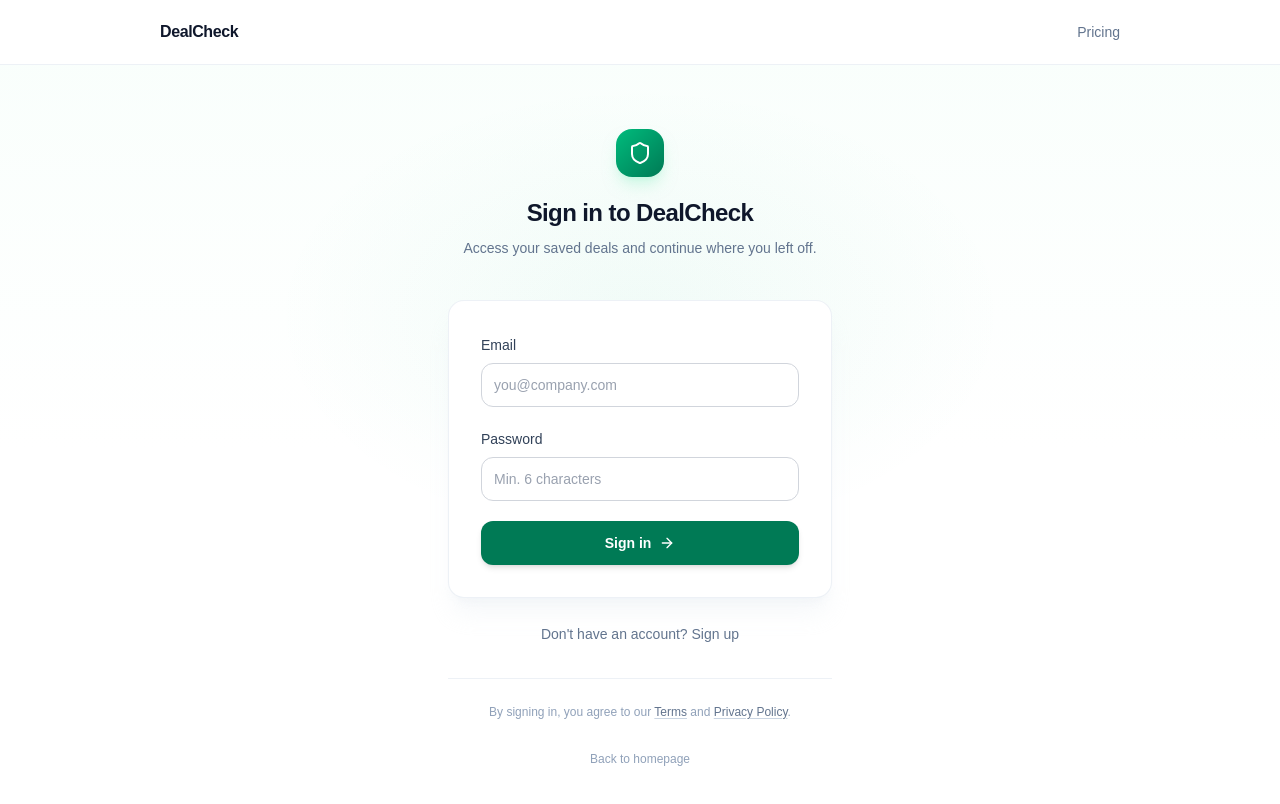
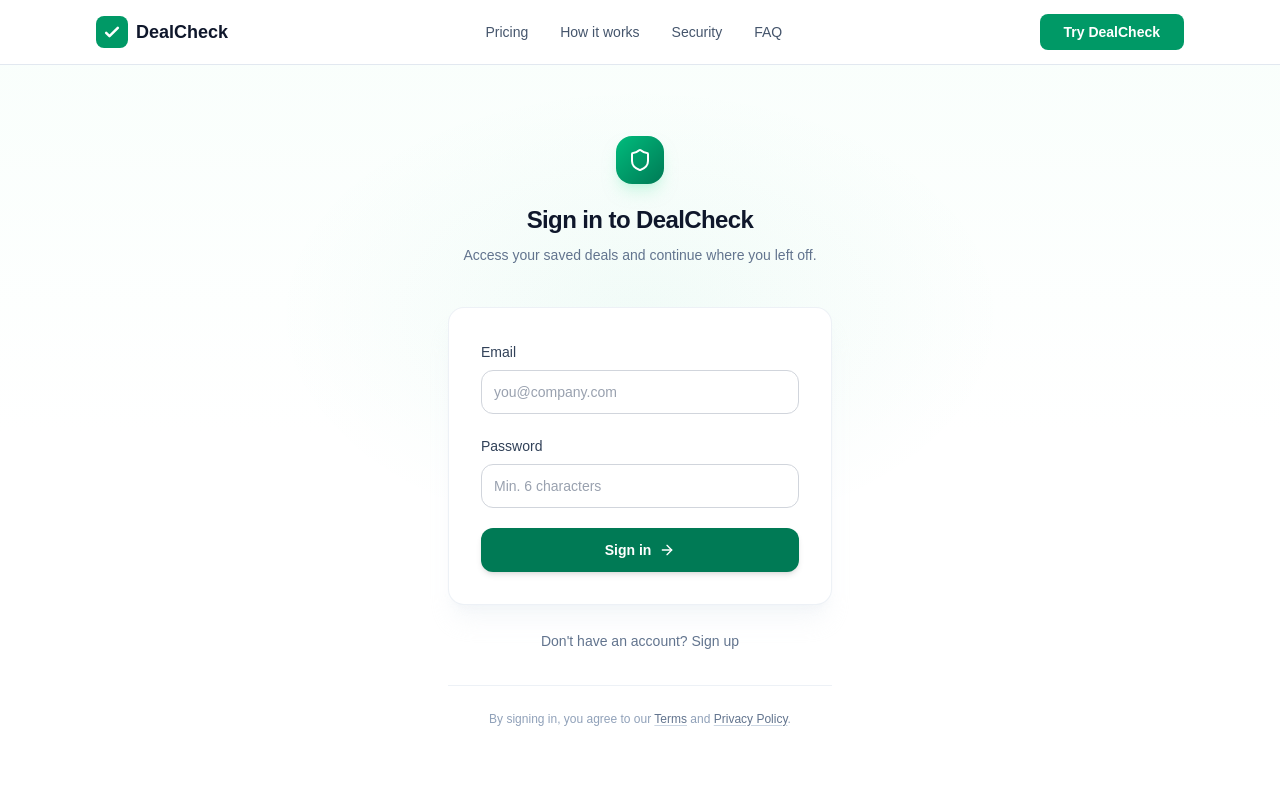
Before and after one commit to Boomchakalala/Dealcheck, a Next.js app: page /login in a window 1280 px wide. Shown: the top 804 px of the page. Built offline with nearby package versions, Linux system fonts and the light colour scheme; no server answers.

Commit message:
Sandbox autosave

```diff
--- a/src/app/app/layout.tsx
+++ b/src/app/app/layout.tsx
@@ -1,13 +1,11 @@
 import { createClient } from '@/lib/supabase/server'
 import { redirect } from 'next/navigation'
-import Link from 'next/link'
-import { Button } from '@/components/ui/button'
-import { LogOut, LayoutDashboard, Settings, HelpCircle } from 'lucide-react'
+import { Header } from '@/components/Header'
 
 export default async function AppLayout({
   children,
 }: {
-  children: React.ReactNode
+  children: React.Node
 }) {
   const supabase = await createClient()
   const { data: { user } } = await supabase.auth.getUser()
@@ -18,53 +16,7 @@
 
   return (
     <div className="min-h-screen bg-gradient-to-b from-slate-50/80 to-white">
-      <header className="bg-white/80 backdrop-blur-md border-b border-slate-200/60 sticky top-0 z-10">
-        <div className="max-w-7xl mx-auto px-4 sm:px-6 lg:px-8">
-          <div className="flex justify-between items-center h-16">
-            <div className="flex items-center gap-8">
-              <Link href="/app" className="flex items-center gap-2.5">
-                <div className="w-8 h-8 rounded-xl bg-gradient-to-br from-emerald-500 to-emerald-700 flex items-center justify-center shadow-sm">
-                  <span className="text-white text-sm font-bold">D</span>
-                </div>
-                <h1 className="text-lg font-bold text-slate-900 tracking-tight">
-                  DealCheck
-                </h1>
-              </Link>
-
-              <nav className="hidden sm:flex items-center gap-1">
-                <Link href="/app" className="flex items-center gap-2 px-3.5 py-2 rounded-lg text-sm font-medium text-slate-600 hover:text-slate-900 hover:bg-slate-100/80 transition-all">
-                  <LayoutDashboard className="w-4 h-4" />
-                  My Deals
-                </Link>
-                <Link href="/app/settings" className="flex items-center gap-2 px-3.5 py-2 rounded-lg text-sm font-medium text-slate-600 hover:text-slate-900 hover:bg-slate-100/80 transition-all">
-                  <Settings className="w-4 h-4" />
-                  Settings
-                </Link>
-                <Link href="/help" className="flex items-center gap-2 px-3.5 py-2 rounded-lg text-sm font-medium text-slate-600 hover:text-slate-900 hover:bg-slate-100/80 transition-all">
-                  <HelpCircle className="w-4 h-4" />
-                  Help
-                </Link>
-              </nav>
-            </div>
-
-            <div className="flex items-center gap-4">
-              <span className="text-sm text-slate-500 hidden sm:inline">{user.email}</span>
-              <form action="/auth/signout" method="post">
-                <Button
-                  type="submit"
-                  variant="outline"
-                  size="sm"
-                  className="gap-2 rounded-lg"
-                >
-                  <LogOut className="h-4 w-4" />
-                  Sign Out
-                </Button>
-              </form>
-            </div>
-          </div>
-        </div>
-      </header>
-
+      <Header variant="app" userEmail={user.email || undefined} />
       <main className="max-w-7xl mx-auto px-4 sm:px-6 lg:px-8 py-10">
         {children}
       </main>
--- a/src/app/login/page.tsx
+++ b/src/app/login/page.tsx
@@ -5,6 +5,7 @@
 import { useRouter } from 'next/navigation'
 import { Input } from '@/components/ui/input'
 import { Label } from '@/components/ui/label'
+import { Header } from '@/components/Header'
 import { Loader2, ArrowRight, Shield } from 'lucide-react'
 import Link from 'next/link'
 
@@ -53,16 +54,7 @@
   return (
     <div className="min-h-screen bg-white flex flex-col">
       {/* Header */}
-      <header className="border-b border-slate-200/60 bg-white/80 backdrop-blur-md sticky top-0 z-10">
-        <div className="max-w-5xl mx-auto px-5 sm:px-8 h-16 flex items-center justify-between">
-          <Link href="/" className="text-base font-bold text-slate-900 tracking-tight hover:text-slate-700 transition-colors">
-            DealCheck
-          </Link>
-          <Link href="/pricing" className="text-sm text-slate-500 hover:text-slate-900 transition-colors">
-            Pricing
-          </Link>
-        </div>
-      </header>
+      <Header />
 
       <main className="flex-1 flex items-center justify-center px-5 py-16 relative">
         <div className="absolute inset-0 bg-gradient-to-b from-emerald-50/30 via-white to-white pointer-events-none" />
@@ -158,12 +150,6 @@
               <Link href="/privacy" className="text-slate-500 underline underline-offset-2 decoration-slate-300 hover:text-slate-700 transition-colors">Privacy Policy</Link>.
             </p>
           </div>
-
-          <div className="mt-6 text-center">
-            <Link href="/" className="text-xs text-slate-400 hover:text-slate-600 transition-colors">
-              Back to homepage
-            </Link>
-          </div>
         </div>
       </main>
     </div>
```
